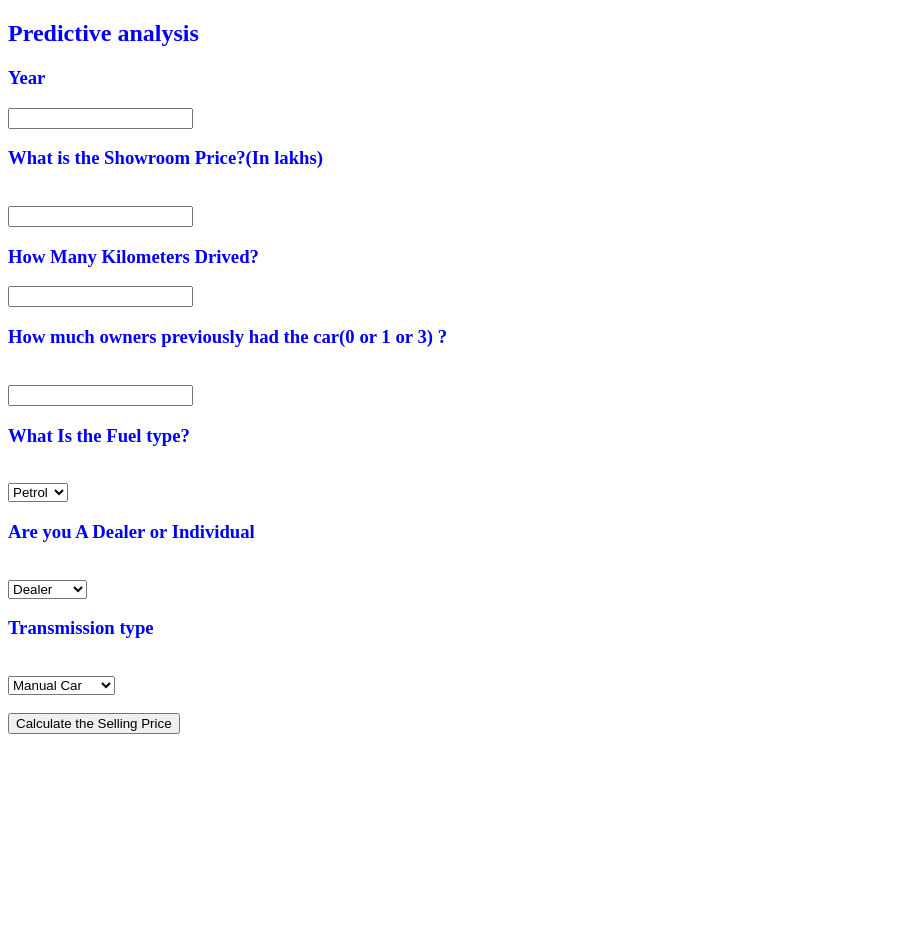
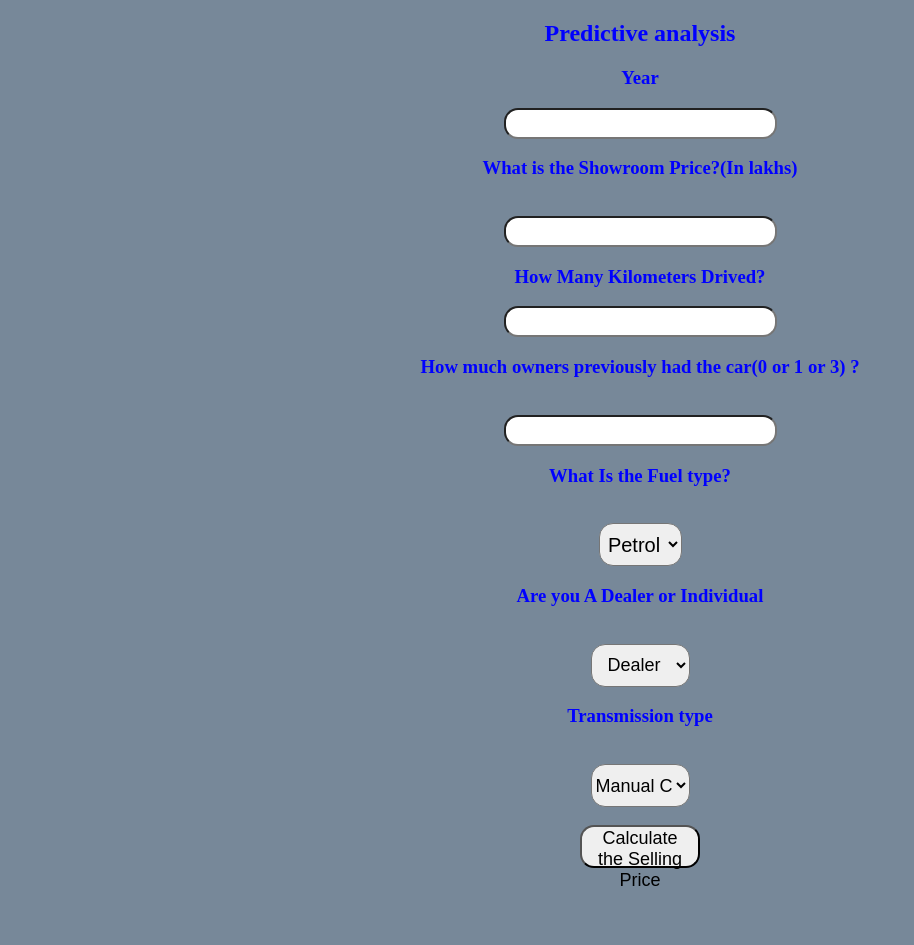
Before and after one commit to Sushmita-07/Car-Price-Prediction, a Flask app: page / in a window 1280 px wide. Shown: the whole page, without its empty margins (0-914 px from the left). Before the commit the page ends 734 px from the top, so only its background shows below. Run offline with Flask 3, Linux system fonts and the light colour scheme; parts of the project's set-up code (start-up, migrations or seed data) failed here and were passed over.

Commit message:
index.html

```diff
--- a/templates/index.html
+++ b/templates/index.html
@@ -42,3 +42,118 @@
 
         <br><br><h3>{{ prediction_text }}<h3>
     </div>
+
+
+
+
+    <style>
+        body {
+            background-color: lightslategray;
+            text-align: center;
+            padding: 0px;
+        }
+
+        #research {
+            font-size: 18px;
+            width: 100px;
+            height: 23px;
+            top: 23px;
+        }
+
+        #box {
+            border-radius: 60px;
+            border-color: 45px;
+            border-style: solid;
+            font-family: cursive;
+            text-align: center;
+            background-color: rgb(168, 131, 61);
+            font-size: medium;
+            position: absolute;
+            width: 700px;
+            bottom: 9%;
+            height: 850px;
+            right: 30%;
+            padding: 0px;
+            margin: 0px;
+            font-size: 14px;
+        }
+
+        #fuel {
+            width: 83px;
+            height: 43px;
+            text-align: center;
+            border-radius: 14px;
+            font-size: 20px;
+        }
+
+        #fuel:hover {
+            background-color: coral;
+        }
+
+        #research {
+            width: 99px;
+            height: 43px;
+            text-align: center;
+            border-radius: 14px;
+            font-size: 18px;
+        }
+
+        #research:hover {
+            background-color: coral;
+        }
+
+        #resea {
+            width: 99px;
+            height: 43px;
+            text-align: center;
+            border-radius: 14px;
+            font-size: 18px;
+        }
+
+        #resea:hover {
+            background-color: coral;
+        }
+
+        #sub {
+            width: 120px;
+            height: 43px;
+            text-align: center;
+            border-radius: 14px;
+            font-size: 18px;
+        }
+
+        #sub:hover {
+            background-color: darkcyan;
+        }
+
+        #first {
+            border-radius: 14px;
+            height: 25px;
+            font-size: 20px;
+            text-align: center;
+        }
+
+        #second {
+            border-radius: 14px;
+            height: 25px;
+            font-size: 20px;
+            text-align: center;
+        }
+
+        #third {
+            border-radius: 14px;
+            height: 25px;
+            font-size: 20px;
+            text-align: center;
+        }
+
+        #fourth {
+            border-radius: 14px;
+            height: 25px;
+            font-size: 20px;
+            text-align: center;
+        }
+    </style>
+</body>
+
+</html>
```
